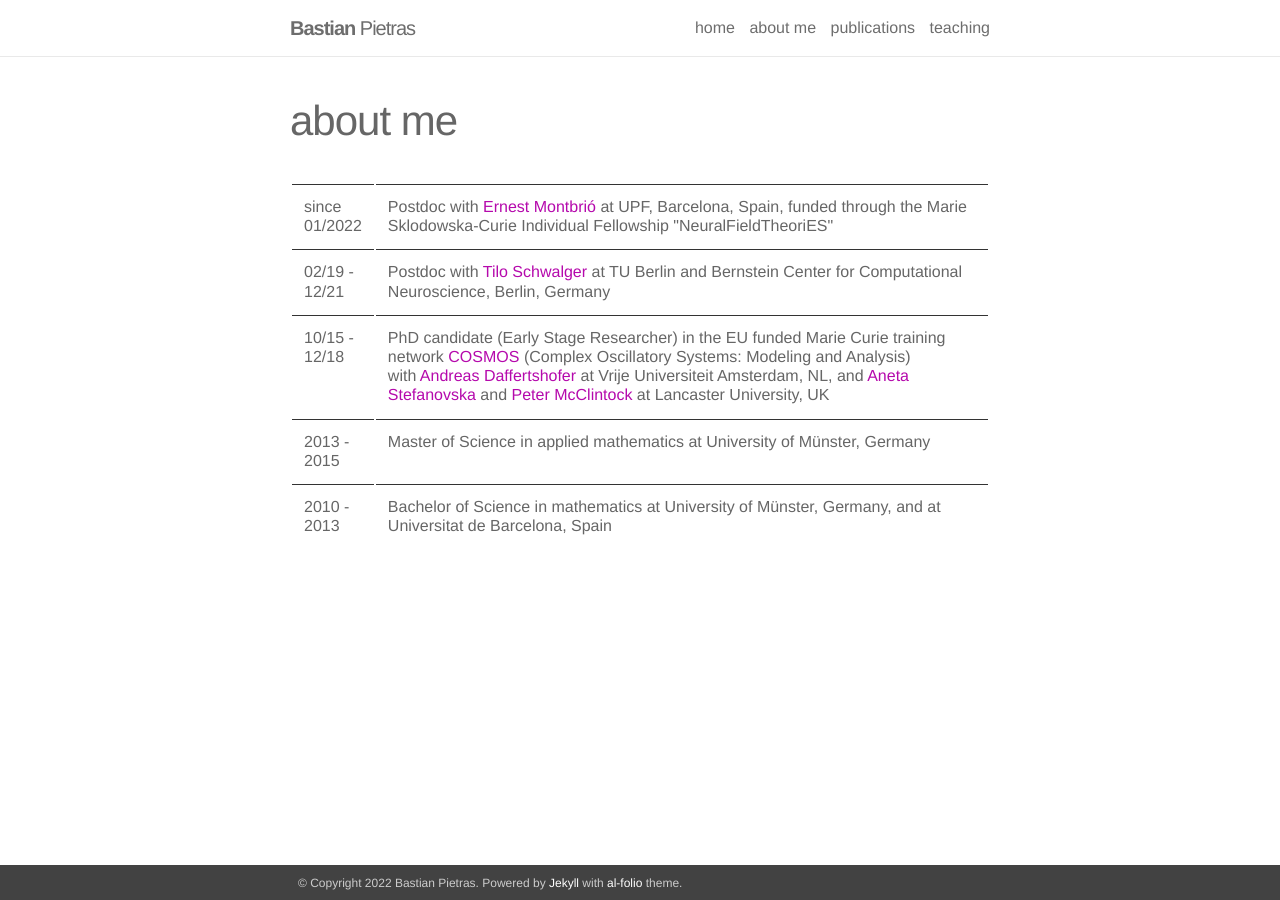
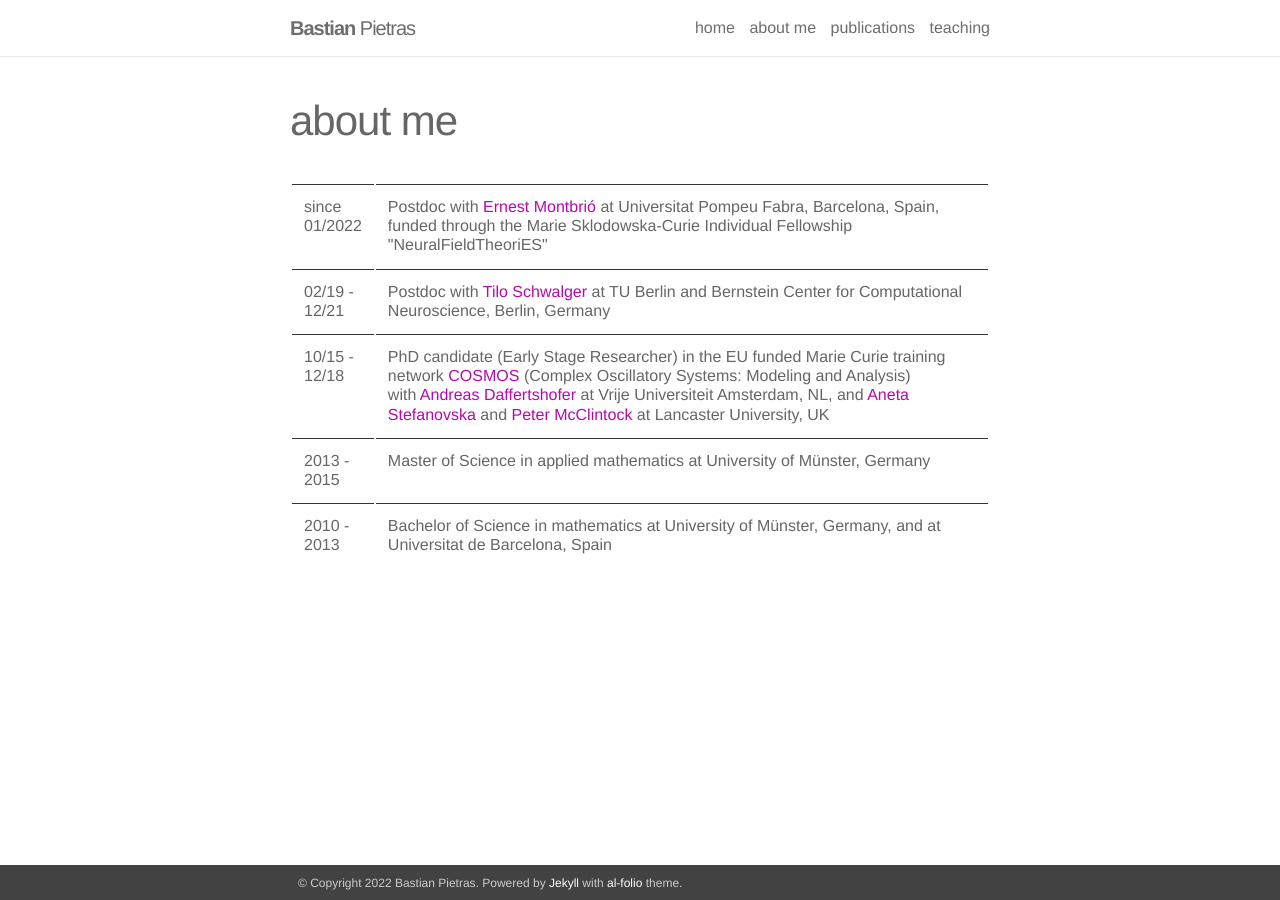
Before and after one commit to BastianPietras/bastianpietras.github.io, a Jekyll site: the page built from _pages/about_me.md, in a window 1280 px wide. Built offline with Jekyll 4.4.1, drawn with Linux system fonts in a browser that asks for light colours.

Commit message:
Update about_me.md

```diff
--- a/_pages/about_me.md
+++ b/_pages/about_me.md
@@ -8,7 +8,7 @@ title: about me
 <table class="tg">
   <tr>
     <td> since <br/>  01/2022  </td>
-    <td>Postdoc with <a href="https://www.upf.edu/web/ernest-montbrio" target="_self">Ernest Montbri&oacute;</a> at UPF, Barcelona, Spain, funded through the Marie Sklodowska-Curie Individual Fellowship "NeuralFieldTheoriES"</td>
+    <td>Postdoc with <a href="https://www.upf.edu/web/ernest-montbrio" target="_self">Ernest Montbri&oacute;</a> at Universitat Pompeu Fabra, Barcelona, Spain, funded through the Marie Sklodowska-Curie Individual Fellowship "NeuralFieldTheoriES"</td>
   </tr>
   <tr>
     <td>02/19 -<br/>12/21</td>
```
